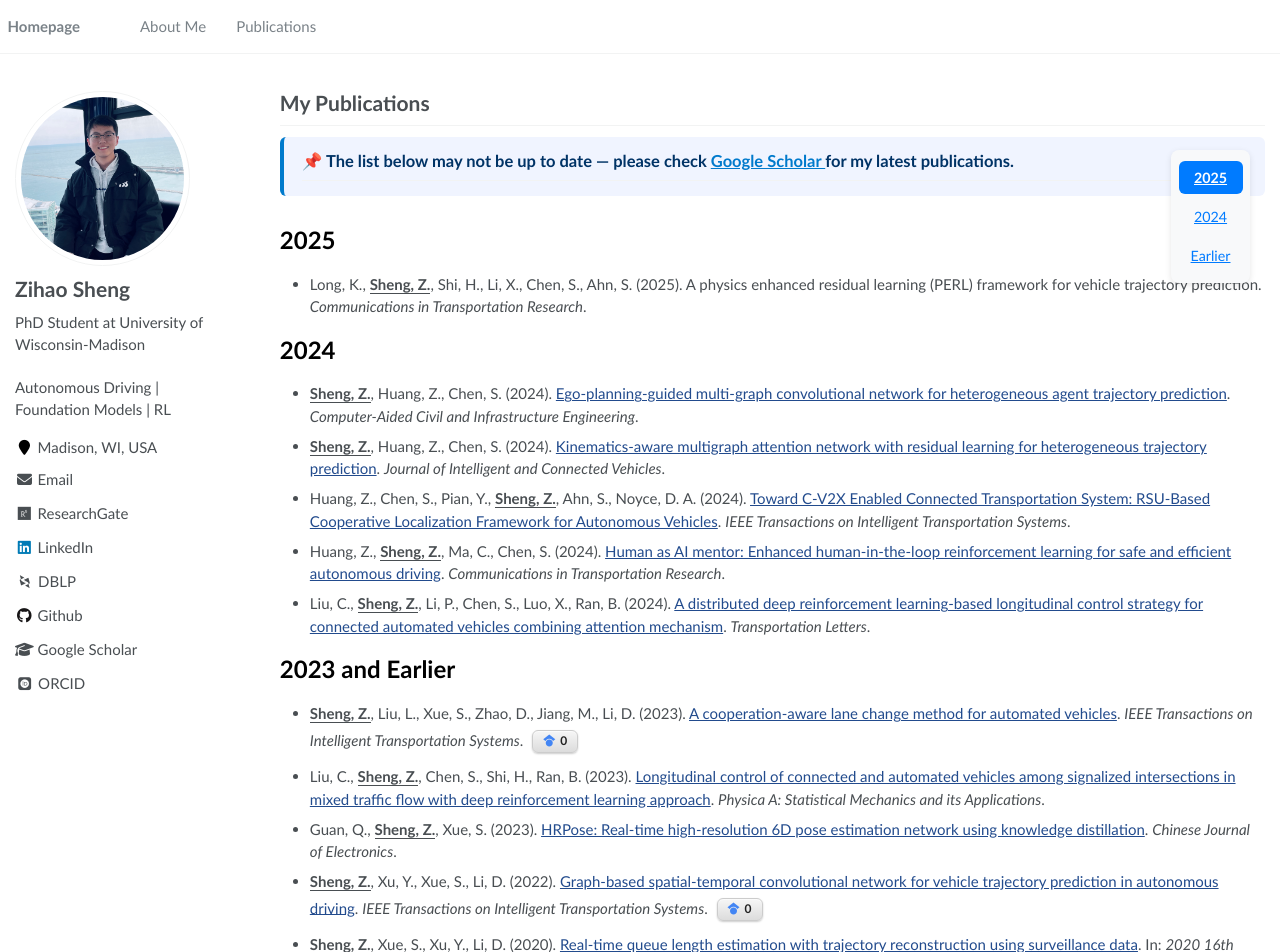
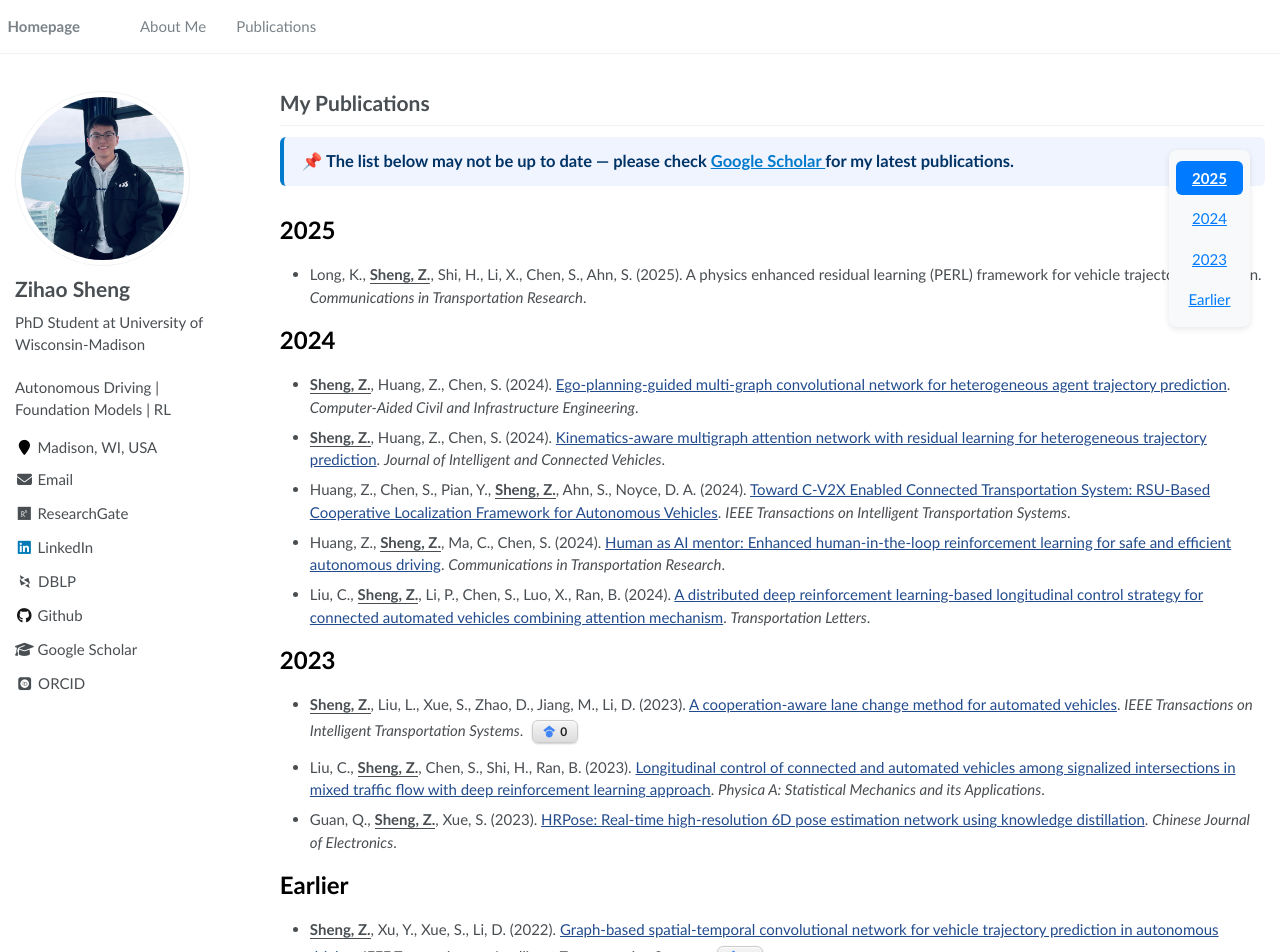
Before and after one commit to zihaosheng/zihaosheng.github.io, a Jekyll site: the page built from _pages/publication.md, in a window 1280 px wide and 1364 px high. Shown: the top 952 px of the window. Built offline with Jekyll 4.4.1, drawn with Linux system fonts in a browser that asks for light colours; some web fonts are replaced.

Commit message:
add year nav in publication.md

```diff
--- a/_pages/publication.md
+++ b/_pages/publication.md
@@ -8,13 +8,13 @@ author_profile: true
 # My Publications
 
 <div style="background-color: #f0f4ff; border-left: 4px solid #007acc; padding: 1rem 1.2rem; margin-bottom: 2rem; border-radius: 6px;">
-  <h1 style="margin: 0; font-size: 1.1rem; color: #003366;">
+  <h2 style="margin: 0; font-size: 1.1rem; color: #003366;">
     📌 The list below may not be up to date — please check
     <a href="https://scholar.google.com/citations?user=3T-SILsAAAAJ" target="_blank" style="color: #007acc; text-decoration: underline;">
       Google Scholar
     </a>
     for my latest publications.
-  </h1>
+  </h2>
 </div>
 
 <h2 class="pub-year" id="y2025">2025</h2>
@@ -27,10 +27,12 @@ author_profile: true
 - Huang, Z., **<u>Sheng, Z.</u>**, Ma, C., Chen, S. (2024). [Human as AI mentor: Enhanced human-in-the-loop reinforcement learning for safe and efficient autonomous driving](https://www.sciencedirect.com/science/article/pii/S2772424724000106). *Communications in Transportation Research*.
 - Liu, C., **<u>Sheng, Z.</u>**, Li, P., Chen, S., Luo, X., Ran, B. (2024). [A distributed deep reinforcement learning-based longitudinal control strategy for connected automated vehicles combining attention mechanism](https://www.tandfonline.com/doi/abs/10.1080/19427867.2024.2335084). *Transportation Letters*.
 
-<h2 class="pub-year" id="ybefore">2023 and Earlier</h2>
+<h2 class="pub-year" id="y2023">2023</h2>
 - **<u>Sheng, Z.</u>**, Liu, L., Xue, S., Zhao, D., Jiang, M., Li, D. (2023). [A cooperation-aware lane change method for automated vehicles](https://ieeexplore.ieee.org/abstract/document/9971784). *IEEE Transactions on Intelligent Transportation Systems*. <span class="show_paper_citations" data='3T-SILsAAAAJ:qUcmZB5y_30C'><i class="fab fa-google-scholar"></i><span class="citation-count">0</span></span>
 - Liu, C., **<u>Sheng, Z.</u>**, Chen, S., Shi, H., Ran, B. (2023). [Longitudinal control of connected and automated vehicles among signalized intersections in mixed traffic flow with deep reinforcement learning approach](https://www.sciencedirect.com/science/article/pii/S0378437123007446). *Physica A: Statistical Mechanics and its Applications*.
 - Guan, Q., **<u>Sheng, Z.</u>**, Xue, S. (2023). [HRPose: Real-time high-resolution 6D pose estimation network using knowledge distillation](https://ieeexplore.ieee.org/abstract/document/10038797). *Chinese Journal of Electronics*.
+
+<h2 class="pub-year" id="ybefore">Earlier</h2>
 - **<u>Sheng, Z.</u>**, Xu, Y., Xue, S., Li, D. (2022). [Graph-based spatial-temporal convolutional network for vehicle trajectory prediction in autonomous driving](https://ieeexplore.ieee.org/abstract/document/9737058). *IEEE Transactions on Intelligent Transportation Systems*. <span class="show_paper_citations" data='3T-SILsAAAAJ:aqlVkmm33-oC'><i class="fab fa-google-scholar"></i><span class="citation-count">0</span></span>
 - **<u>Sheng, Z.</u>**, Xue, S., Xu, Y., Li, D. (2020). [Real-time queue length estimation with trajectory reconstruction using surveillance data](https://ieeexplore.ieee.org/abstract/document/9305313). In: *2020 16th International Conference on Control, Automation, Robotics and Vision (ICARCV)*.
 
@@ -39,6 +41,7 @@ author_profile: true
 <div class="year-nav">
   <a href="#y2025" class="year-link active">2025</a>
   <a href="#y2024" class="year-link">2024</a>
+  <a href="#y2023" class="year-link">2023</a>
   <a href="#ybefore" class="year-link">Earlier</a>
 </div>
 
@@ -63,7 +66,7 @@ author_profile: true
       margin: 3px 0;
       border-radius: 6px;
       text-align: center;
-      font-size: 0.95rem;
+      font-size: 1rem;
     }
 
     .year-link:hover {
```
